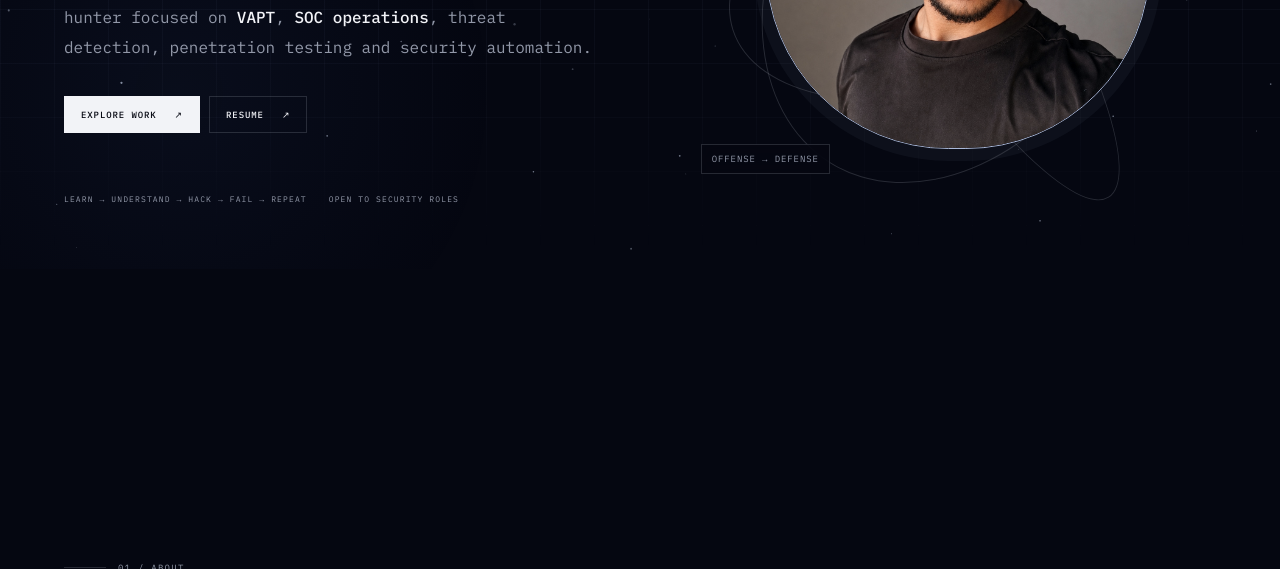
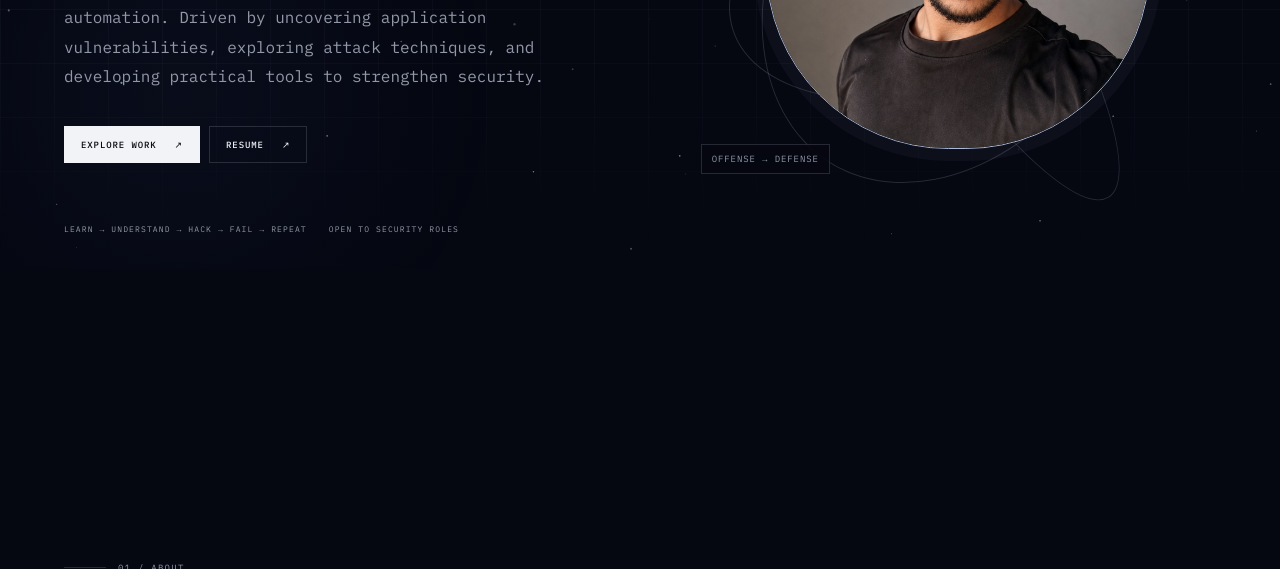
Before and after one commit to 1xMaverick/1xmaverick.github.io, a plain HTML site: page index.html in a window 1280 px wide. Shown: the part 531-1100 px from the top of the page. Drawn offline with nearby package versions, Linux system fonts and the light colour scheme.

Commit message:
index.html

```diff
--- a/index.html
+++ b/index.html
@@ -40,11 +40,12 @@
 
         <h1>Siddarth<br><em>Kumar.</em></h1>
 
-        <p class="hero-intro">
-          Cybersecurity student, CTF player and aspiring bug hunter focused on
-          <strong>VAPT</strong>, <strong>SOC operations</strong>, threat detection,
-          penetration testing and security automation.
-        </p>
+<p class="hero-intro">
+  CTF player and cybersecurity practitioner specializing in
+  <strong>Web & API VAPT</strong>, vulnerability research, and security automation.
+  Driven by uncovering application vulnerabilities, exploring attack techniques,
+  and developing practical tools to strengthen security.
+</p>
 
         <div class="hero-actions">
           <a class="button button-primary" href="#projects">Explore work <span>↗</span></a>
```
